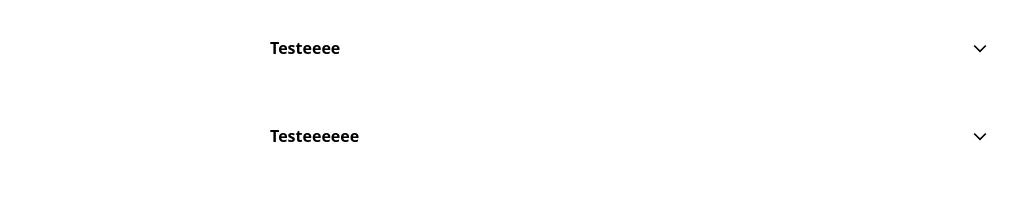
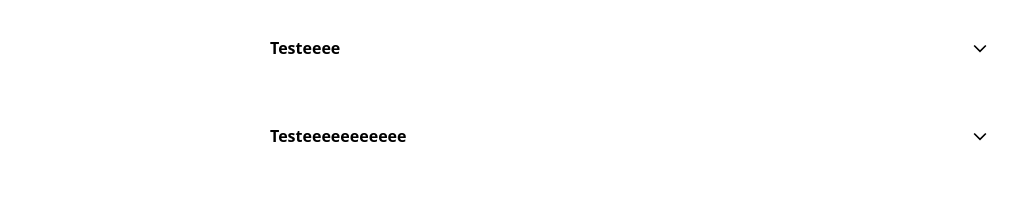
Before and after one commit to matheusdevsouza/eternal, a Next.js app: page /precos in a window 1280 px wide. Shown: the part 4480-4694 px from the top of the page, without its empty margins (10-1028 px from the left). Built offline with nearby package versions, Linux system fonts and the light colour scheme.

Commit message:
Teste commit - EL

```diff
--- a/app/precos/page.tsx
+++ b/app/precos/page.tsx
@@ -371,8 +371,8 @@ export default function PrecosPage() {
               index={10}
             />
             <FAQItem
-              question="Testeeeeee"
-              answer="Testeeeeeeee"
+              question="Testeeeeeeeeeee"
+              answer="Testeeeeeeeeeeee"
               index={11}
             />
           </div>
```
